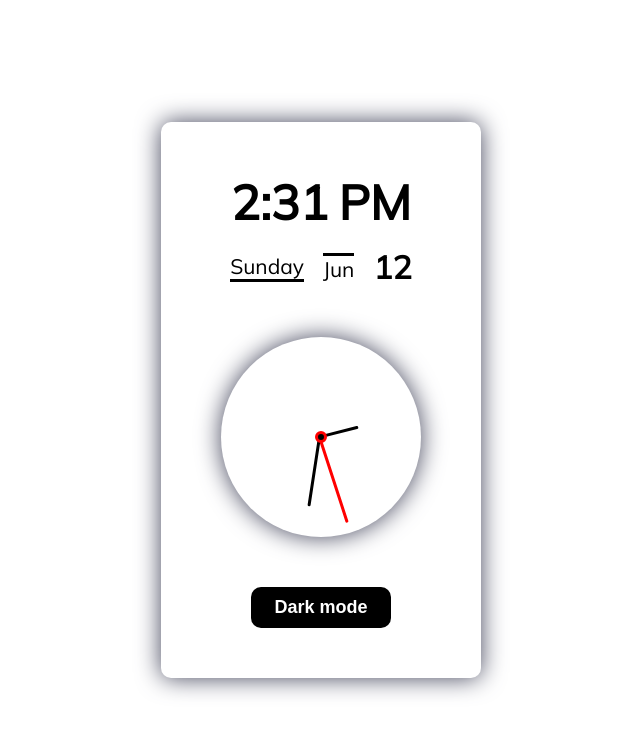
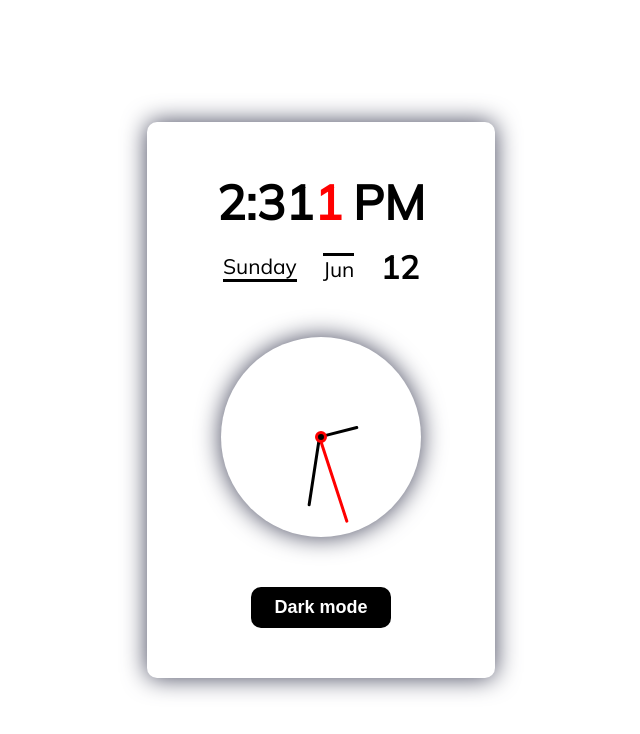
Before and after one commit to Celkowy/theme-clock, a React (Create React App) app: page / in a window 1280 px wide. Shown: the top 734 px of the page, without its empty margins (319-959 px from the left). Built offline with nearby package versions, Linux system fonts and the light colour scheme.

Commit message:
red letter fix

```diff
--- a/src/Components/TimeInfo/Day.js
+++ b/src/Components/TimeInfo/Day.js
@@ -2,7 +2,7 @@ import styled from 'styled-components'
 
 const Day = styled.div`
   color: ${props => (props.theme.mode ? 'black' : 'white')};
-  transition: all 0.6s;
+  transition: color 0.6s, border .3s ease;
   border-${props => (props.theme.mode ? 'bottom' : 'top')}: 3px solid ${props =>
   props.theme.mode ? 'black' : 'white'};
 `
--- a/src/Components/TimeInfo/InfoWrapper.js
+++ b/src/Components/TimeInfo/InfoWrapper.js
@@ -31,7 +31,7 @@ const TimeConvention = styled.div``
 
 function InfoWrapper({ time, day, month, dayOfMonth }) {
   const timeFront = time.slice(0, 4)
-  const redLetter = time.slice(4, 5)
+  let redLetter = time.length === 8 ? `${time.slice(4, 5)}` : `${time.slice(3, 4)}`
   const timeConvention = time.slice(5, 8)
 
   return (
--- a/src/Components/TimeInfo/Month.js
+++ b/src/Components/TimeInfo/Month.js
@@ -2,7 +2,7 @@ import styled from 'styled-components'
 
 const Month = styled.div`
   color: ${props => (props.theme.mode ? 'black' : 'white')};
-  transition: all 0.6s;
+  transition: color 0.6s, border .3s ease;
   border-${props => (props.theme.mode ? 'top' : 'bottom')}: 3px solid ${props =>
   props.theme.mode ? 'black' : 'white'};
 `
```
